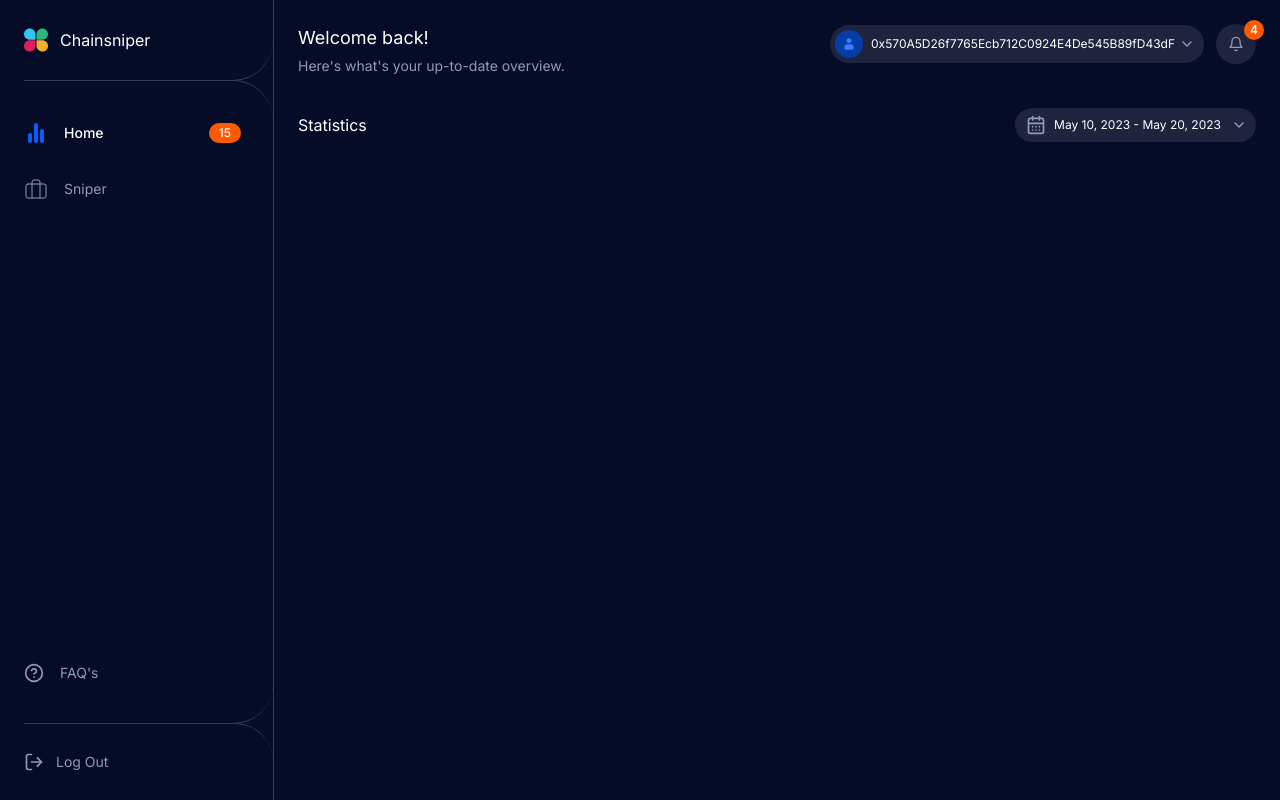
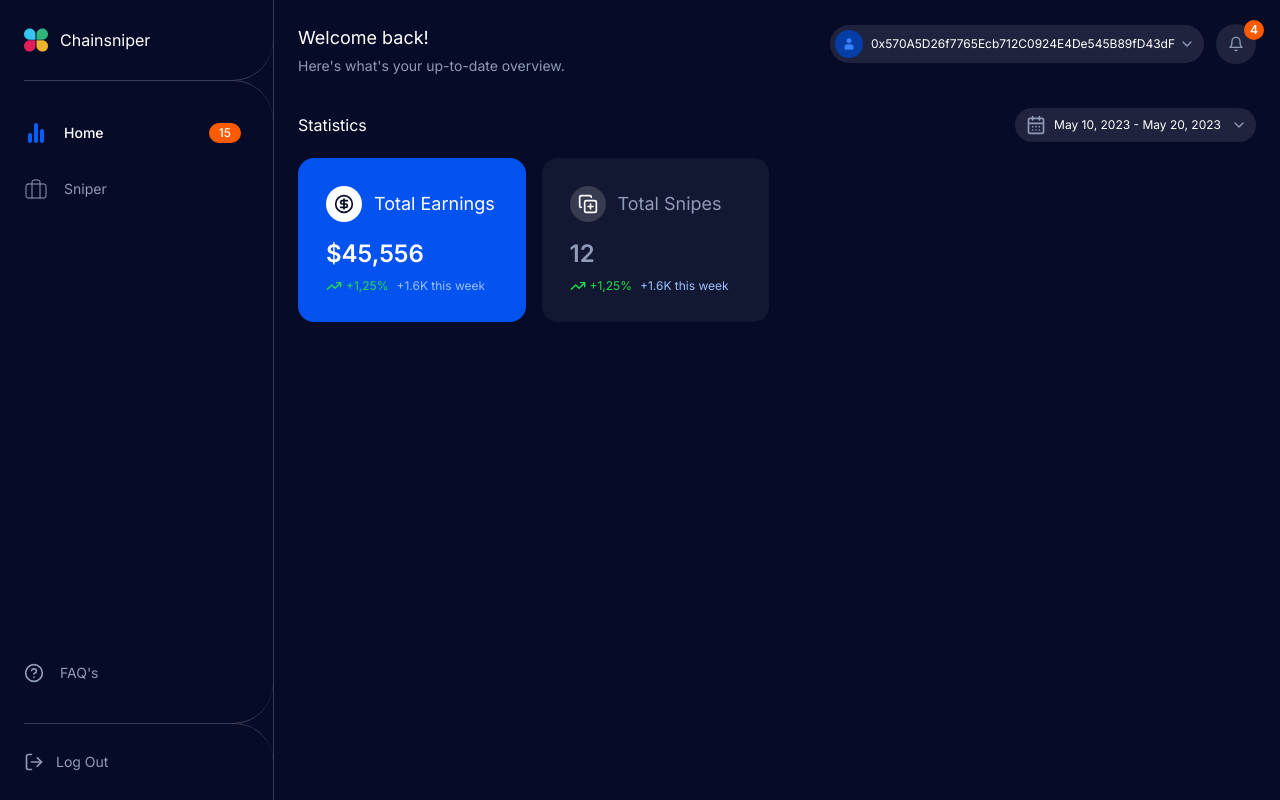
Before and after one commit to acatzk/chainsniper-test, a Next.js app: page / in a window 1280 px wide. Built offline with nearby package versions, Linux system fonts and the light colour scheme.

Commit message:
wip(markup): statistic card

```diff
--- a/app/(main)/(routes)/page.tsx
+++ b/app/(main)/(routes)/page.tsx
@@ -1,7 +1,14 @@
 'use client'
 
 import React, { useState } from 'react'
-import { Bell, CalendarDays, ChevronDown } from 'lucide-react'
+import {
+  Bell,
+  CopyPlus,
+  TrendingUp,
+  ChevronDown,
+  CalendarDays,
+  CircleDollarSign
+} from 'lucide-react'
 
 import { Badge } from '~/components/ui/badge'
 import { Button } from '~/components/ui/button'
@@ -11,6 +18,8 @@ import { Popover, PopoverContent, PopoverTrigger } from '~/components/ui/popover
 
 export default function Home(): JSX.Element {
   const [date, setDate] = useState<Date>()
+
+  // const cardStatistic = [{}]
 
   return (
     <>
@@ -76,6 +85,44 @@ export default function Home(): JSX.Element {
           </PopoverContent>
         </Popover>
       </section>
+      <section className="mt-4 grid grid-flow-row grid-cols-4 gap-4">
+        <div className="w-full rounded-2xl bg-[#0452ef] px-7 py-7 text-white">
+          <header className="flex items-center gap-x-3">
+            <div className="rounded-full bg-white p-2">
+              <CircleDollarSign className="h-5 w-5 text-[#060B27]" />
+            </div>
+            <h4 className="text-lg">Total Earnings</h4>
+          </header>
+          <main className="mt-4">
+            <h2 className="text-2xl font-semibold">$45,556</h2>
+            <div className="mt-2 flex items-center gap-x-2 text-xs">
+              <div className="flex items-center space-x-1 text-[#20DF4A]">
+                <TrendingUp className="h-4 w-4" />
+                <span>+1,25%</span>
+              </div>
+              <p className="text-[#9BBFFE]">+1.6K this week</p>
+            </div>
+          </main>
+        </div>
+        <div className="text-secondary w-full rounded-2xl bg-[#121732] px-7 py-7">
+          <header className="flex items-center gap-x-3">
+            <div className="rounded-full bg-[#383c52] p-2">
+              <CopyPlus className="h-5 w-5 text-white" />
+            </div>
+            <h4 className="text-lg">Total Snipes</h4>
+          </header>
+          <main className="mt-4">
+            <h2 className="text-2xl font-semibold">12</h2>
+            <div className="mt-2 flex items-center gap-x-2 text-xs">
+              <div className="flex items-center space-x-1 text-[#20DF4A]">
+                <TrendingUp className="h-4 w-4" />
+                <span>+1,25%</span>
+              </div>
+              <p className="text-[#9BBFFE]">+1.6K this week</p>
+            </div>
+          </main>
+        </div>
+      </section>
     </>
   )
 }
```
